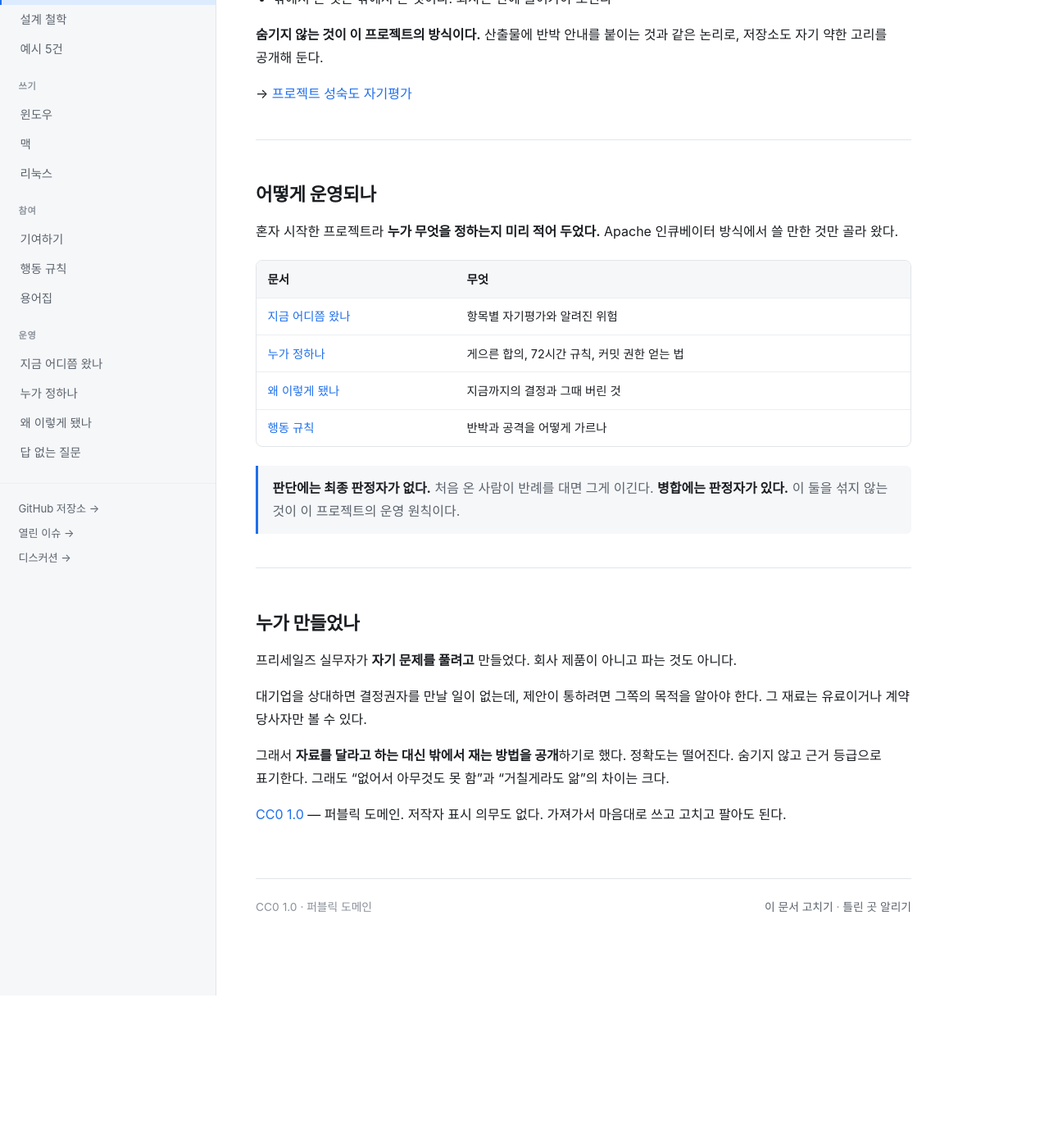
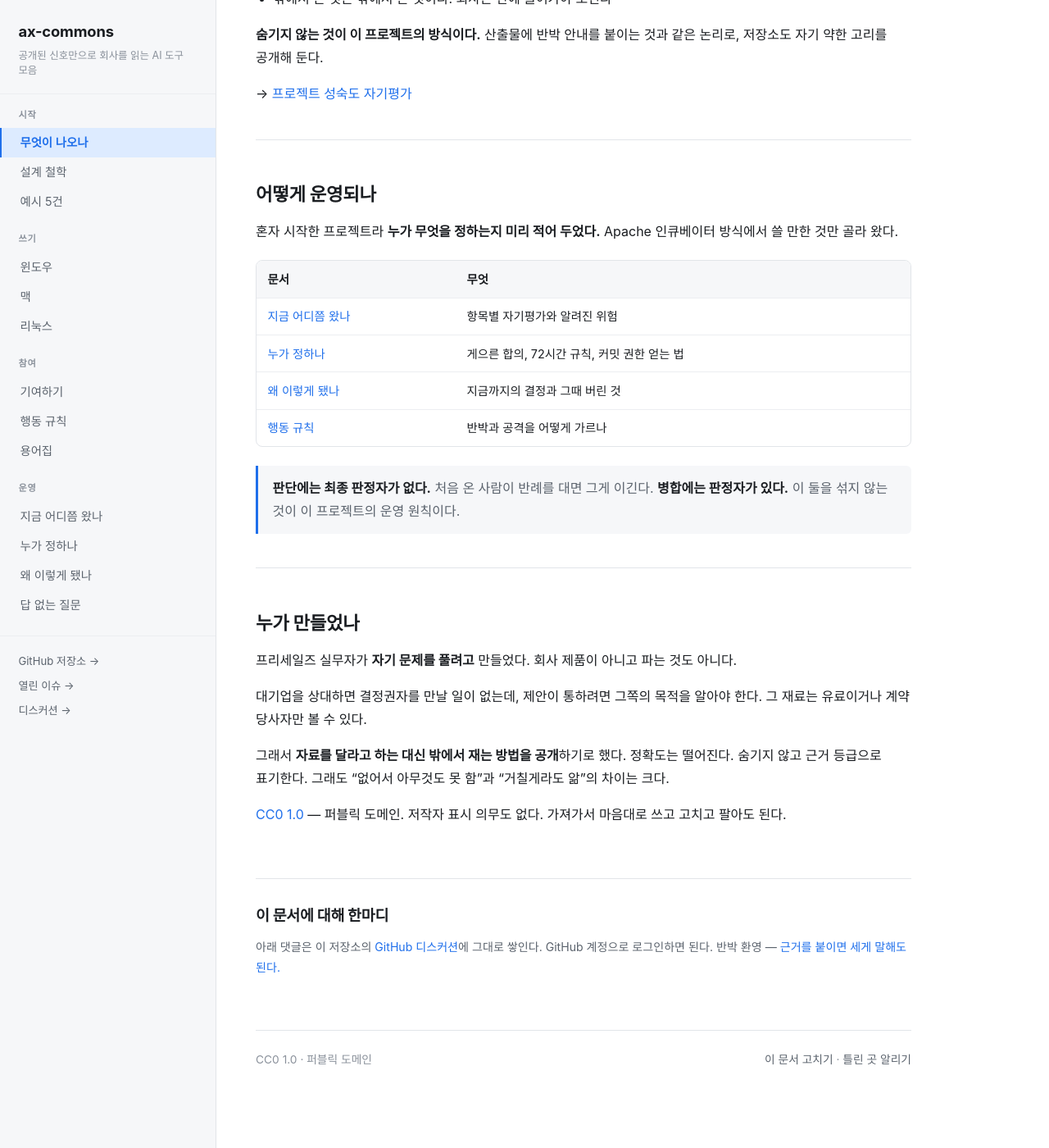
Before and after one commit to Kdreamtomaster/ax-commons, a Jekyll site: the page built from index.md, in a window 1280 px wide and 1400 px high, scrolled down 2859 px. Shown: the whole window at 82% size. Built offline with Jekyll 4.4.1, drawn with Linux system fonts in a browser that asks for light colours; our own code applies the rules of GitHub Pages for plain Markdown files; comment, search, counter and statistics services are not loaded; before the commit the page ends 4073 px from its top, so only the background shows below that.

Commit message:
site: giscus 댓글 추가 — 페이지 댓글이 곧 디스커션 글이 된다
repo-id 와 category-id 는 giscus.app 설정기 대신 GraphQL 로 직접 뽑았다.
카테고리는 Announcements 다. giscus 권장이고, 이 유형은 방문자가
직접 글을 못 만들어 페이지 매핑 디스커션이 어지럽혀지지 않는다.

- 매핑: pathname. 문서마다 디스커션이 하나씩 잡힌다
- 테마: preferred_color_scheme. 사이트의 밝음/어둠을 따라간다
- 지연 로딩. 댓글까지 안 내려가면 요청도 없다
- 404 페이지는 뺐다. front matter 에 comments: false 를 주면 어느 문서든 뺄 수 있다

giscus 앱 설치는 저장소 주인만 할 수 있어 남아 있다.
설치 전까지 위젯 자리에 안내 오류가 뜨고, 설치하면 그 즉시 작동한다.
사이트 재빌드는 필요 없다. 전부 브라우저 쪽 스크립트다.

Co-Authored-By: Claude Opus 5 <noreply@anthropic.com>

```diff
--- a/_layouts/default.html
+++ b/_layouts/default.html
@@ -156,6 +156,11 @@ pre code{background:none; padding:0; font-size:1em; word-break:normal; white-spa
 }
 #issues .state{color:var(--fg-faint); font-size:.88rem; padding:.8rem 0}
 
+/* ---------- 댓글 ---------- */
+.comments{margin-top:4rem; padding-top:1.6rem; border-top:1px solid var(--line)}
+.comments h2{margin-top:0; font-size:1.15rem}
+.comments > p{font-size:.88rem; color:var(--fg-soft); margin:.3rem 0 1.2rem}
+
 /* ---------- 페이지 발 ---------- */
 .pagefoot{
   margin-top:4rem; padding-top:1.4rem; border-top:1px solid var(--line);
@@ -221,6 +226,33 @@ pre code{background:none; padding:0; font-size:1em; word-break:normal; white-spa
 
   <main class="main" id="content">
     {{ content }}
+
+    {% unless page.comments == false or page.url == "/404.html" %}
+    <section class="comments">
+      <h2>이 문서에 대해 한마디</h2>
+      <p>
+        아래 댓글은 이 저장소의
+        <a href="https://github.com/{{ site.repository }}/discussions">GitHub 디스커션</a>에 그대로 쌓인다.
+        GitHub 계정으로 로그인하면 된다. 반박 환영 — <a href="{{ '/CODE_OF_CONDUCT.html' | relative_url }}">근거를 붙이면 세게 말해도 된다.</a>
+      </p>
+      <script src="https://giscus.app/client.js"
+        data-repo="Kdreamtomaster/ax-commons"
+        data-repo-id="R_kgDOT5xmKQ"
+        data-category="Announcements"
+        data-category-id="DIC_kwDOT5xmKc4DDfe-"
+        data-mapping="pathname"
+        data-strict="0"
+        data-reactions-enabled="1"
+        data-emit-metadata="0"
+        data-input-position="top"
+        data-theme="preferred_color_scheme"
+        data-lang="ko"
+        data-loading="lazy"
+        crossorigin="anonymous"
+        async>
+      </script>
+    </section>
+    {% endunless %}
 
     <div class="pagefoot">
       <span>CC0 1.0 · 퍼블릭 도메인</span>
```
